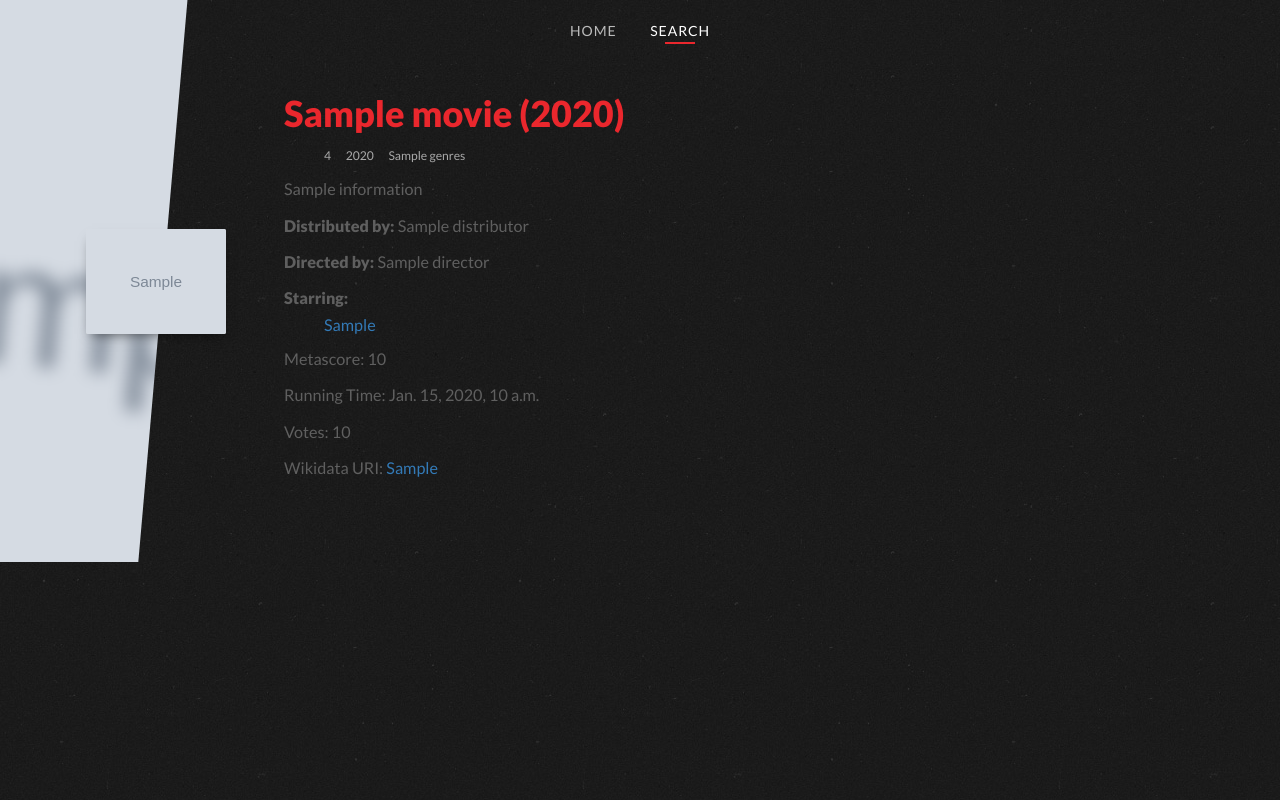
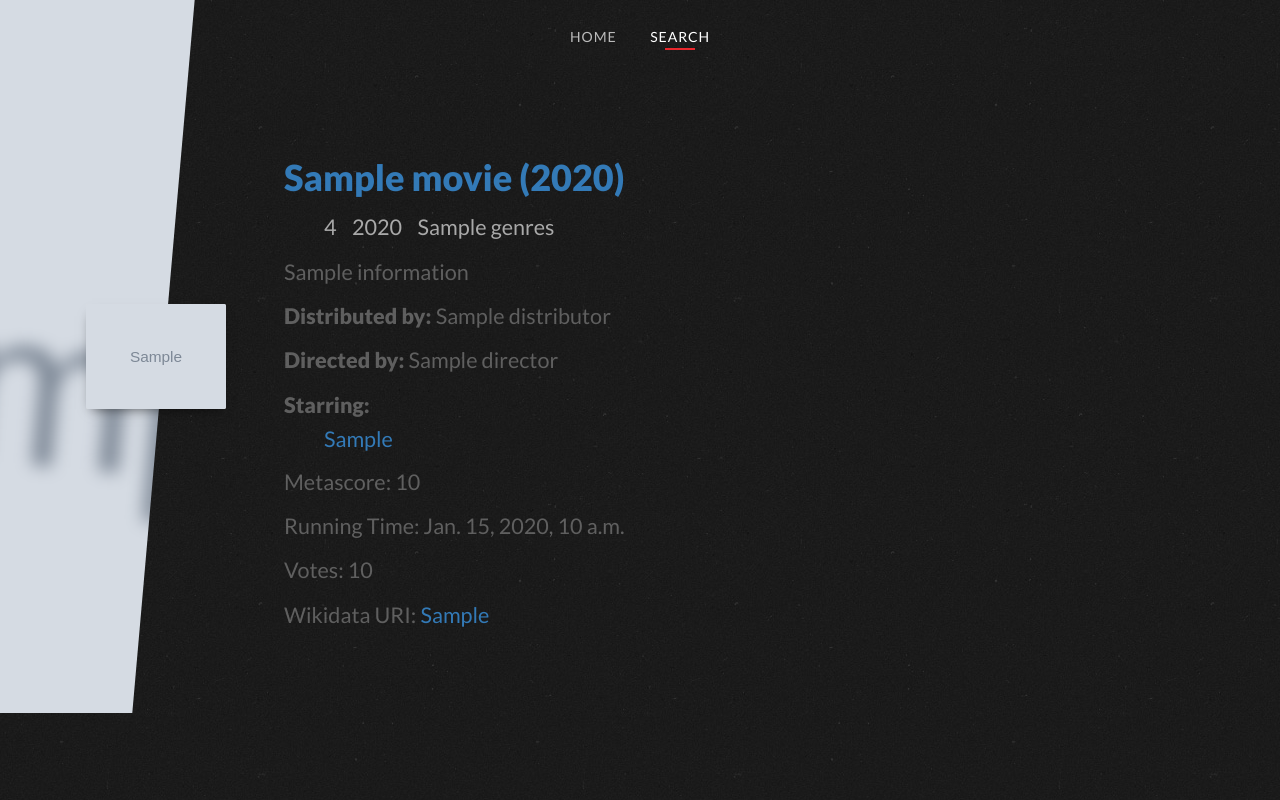
Before and after one commit to Nama-Kelompok/MoviVerse, a Django app: template main/templates/detail_movie.html in a window 1280 px wide. Run offline with Django 5.2, Linux system fonts and the light colour scheme; the template is opened without the code that fills it: most values are stand-ins (such as "Sample title", 1, 10 or a date in 2020); grey boxes marked "Sample" are stand-in pictures; some libraries are stand-ins or nearby versions.

Commit message:
pergantian detail

```diff
--- a/main/templates/detail_movie.html
+++ b/main/templates/detail_movie.html
@@ -17,7 +17,7 @@
         <link rel="stylesheet" href="{% static 'user/css/flexslider.css' %}">
         <link rel="stylesheet" href="{% static 'detail/css/detail.css' %}">
         <!-- Navbar style  -->
-        <link rel="stylesheet" href="{% static 'main/css/navbar.css' %}">
+        <link rel="stylesheet" href="{% static 'detail/css/navbard.css' %}">
     </head>
 
     <body>
--- a/static/detail/css/detail.css
+++ b/static/detail/css/detail.css
@@ -25,7 +25,7 @@ ul:not(:last-child) {
 
 p,
 li {
-  font-size: 0.9em;
+  font-size: 1.2em;
   line-height: 1.5;
 }
 
@@ -86,7 +86,7 @@ strong {
 }
 
 .movie__tags {
-  font-size: 0.75em;
+  font-size: 1em;
   color: darkgray;
 }
 
@@ -161,12 +161,12 @@ strong {
 
 .movie__details {
   flex: 1;
-  padding: 24px; /* 12px * 2 */
+  margin-top: 5%;
 }
 
 @media (min-width: 600px) {
   .movie__details {
-    padding: 72px; /* 12px * 6 */
+    padding: 72px;
   }
 }
 
```
